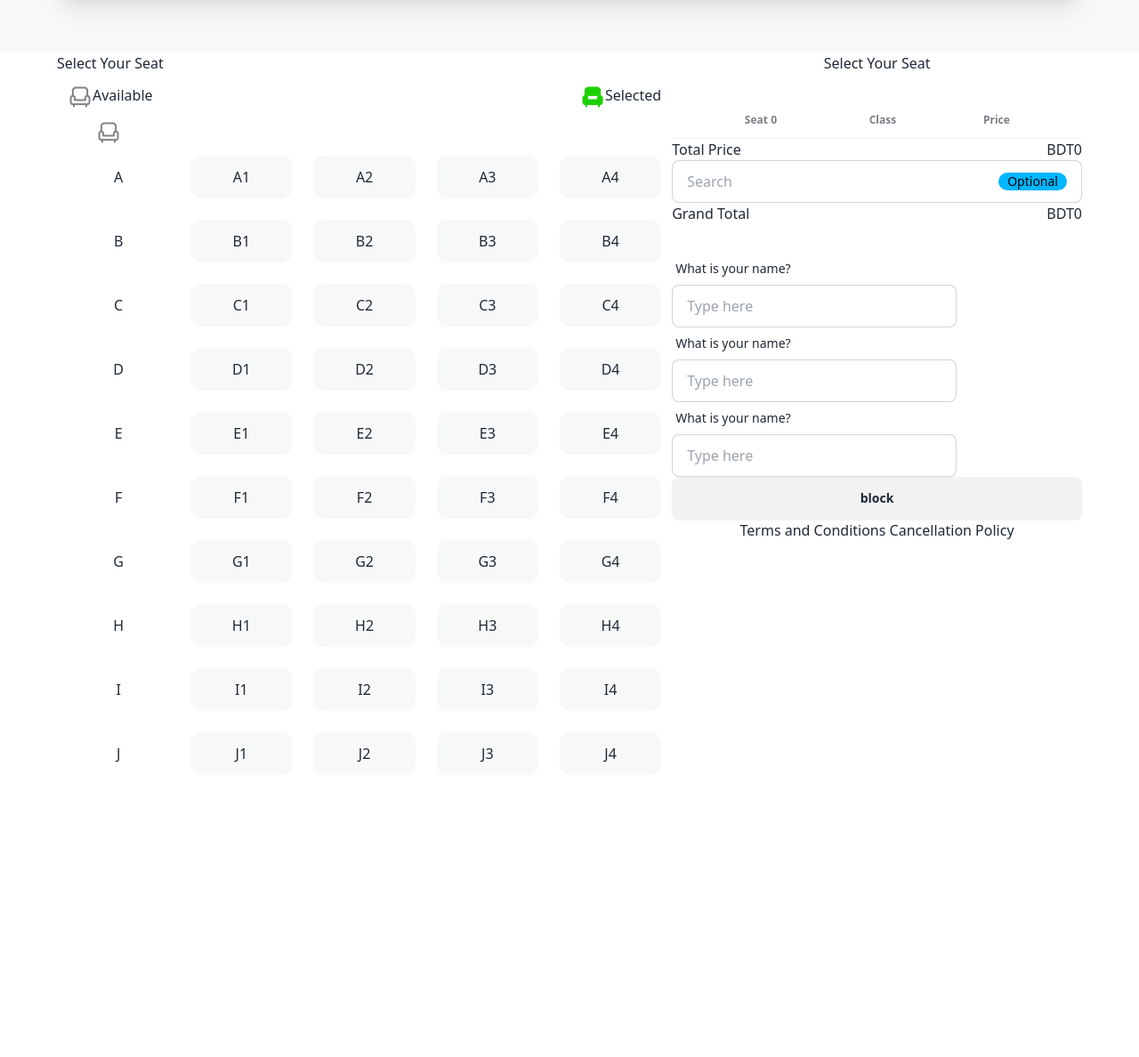
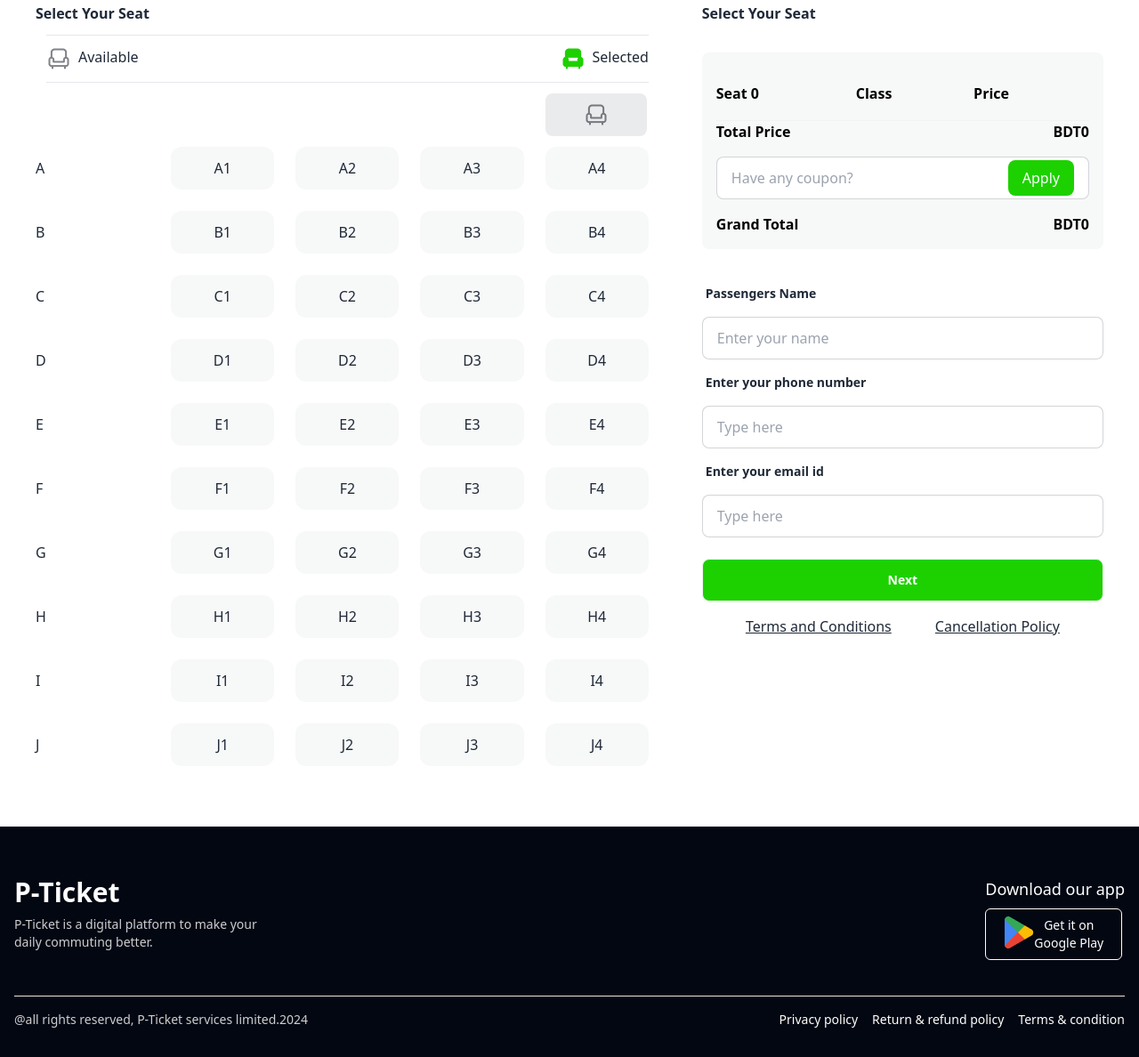
Before and after one commit to salehiin/a5-dom, a plain HTML site: page index.html in a window 1280 px wide. Shown: the part 1935-3123 px from the top of the page at 89% size. Before the commit the page ends 2834 px from the top, so only its background shows below. Drawn offline with nearby package versions, Linux system fonts and the light colour scheme.

Commit message:
lg screen layout doned

```diff
--- a/index.html
+++ b/index.html
@@ -131,7 +131,7 @@
     <section class="py-4">
         <div class="bg-[#F7F8F8] rounded-t-[48px]">
             <!-- TOP PART -->
-            <div class="container mx-auto lg:p-16 p-4 text-center">
+            <div class="container mx-auto text-center">
                 <!-- TITLE -->
                 <div class="p-0 lg:px-56">
                     <h2 class="text-4xl font-bold">P.H Paribahan</h2>
@@ -180,20 +180,19 @@
                 </div>
             </div>
             <!-- BOTTOM PART -->
-            <div class="container mx-auto lg:px-16 px-4 text-center bg-white flex">
+            <div class="container mx-auto p-4 text-center bg-white rounded-t-2xl mt-8 flex ">
                 <!-- left -->
-                <div class="w-full lg:w-3/5">
+                <div class="w-full lg:w-3/5 p-6">
                     <div>
-                        <h2 class="text-left">Select Your Seat</h2>
-                        <div class="flex justify-between m-3">
-                            <span class="flex"><img src="./images/seat-gray.png" alt=""> Available</span>
-                            <span class="flex"><img src="./images/seat-green-filled.png" alt=""> Selected</span>
+                        <h2 class="text-left font-bold">Select Your Seat</h2>
+                        <div class="flex justify-between m-3 py-3 border-y-[1px]">
+                            <span class="flex gap-2"><img src="./images/seat-gray.png" alt=""> Available</span>
+                            <span class="flex gap-2"><img src="./images/seat-green-filled.png" alt=""> Selected</span>
                         </div>
                     </div>
-                    <div></div>
-                    <div class="m-auto px-11"><img src="./images/seat-gray.png" alt=""></div>
+                    <div class="bg-[#eaebec] rounded-lg w-[114px] ml-auto mr-[14px] p-[10px]"><img class="m-auto" src="./images/seat-gray.png" alt=""></div>
                     <div class="flex">
-                        <div class="seat-serial flex flex-col w-full lg:w-1/5">
+                        <div class="seat-serial flex flex-col items-start w-full lg:w-1/5">
                             <div>A</div>
                             <div>B</div>
                             <div>C</div>
@@ -259,50 +258,38 @@
                     </div>
                 </div>
                 <!-- right -->
-                <div class="w-full lg:w-2/5">
-                    <h2>Select Your Seat</h2>
-                    <div class="my-8">
+                <div class="w-full lg:w-2/5 p-6">
+                    <h2 class="text-left font-bold">Select Your Seat</h2>
+                    <div class="my-8 bg-[#f7f8f8] p-4 rounded-lg">
                         <!-- TABLE START -->
                         <div class="overflow-x-auto">
-                            <table class="table">
+                            <table class="table line">
                                 <!-- head -->
-                                <thead>
-                                    <tr>
-                                        <th></th>
+                                <thead class="leading-[60px]">
+                                    <tr class="text-black">
+
                                         <th>Seat <span id="seat-count">0</span></th>
                                         <th>Class</th>
                                         <th>Price</th>
                                     </tr>
                                 </thead>
-                                <tbody id="selected-seat-container">
-                                    <!-- row 1 -->
-                                    <!-- <tr >
-                                        <td>C2</td>
-                                        <td>Economy</td>
-                                        <td>550</td>
-                                    </tr> -->
-                                    <!-- row 2 -->
-                                    <!-- <tr>
-                                        <td>C2</td>
-                                        <td>Economy</td>
-                                        <td>550</td>
-                                    </tr> -->
-                                    <!-- row 3 -->
+                                <tbody id="selected-seat-container" class="leading-[60px]">
+
                                 </tbody>
                             </table>
-                            <div class="flex justify-between">
+                            <div class="flex justify-between text-black font-bold">
                                 <p>Total Price</p>
                                 <p>BDT<span id="total-fare">0</span></p>
                             </div>
-                            <div class="flex justify-between hidden">
+                            <div class="flex justify-between text-black font-bold hidden">
                                 <p>Discount Price</p>
                                 <p>BDT<span id="discountPrice">0</span></p>
                             </div>
-                            <label class="input input-bordered flex items-center gap-2">
-                                <input id="coupon" type="text" class="grow" placeholder="Search" />
-                                <span id="apply-btn" class="badge badge-info">Optional</span>
+                            <label class="input input-bordered flex items-center gap-2 my-4">
+                                <input id="coupon" type="text" class="grow" placeholder="Have any coupon?" />
+                                <span id="apply-btn" class="text-white bg-[#1dd100] rounded-lg px-4 py-2">Apply</span>
                             </label>
-                            <div class="flex justify-between">
+                            <div class="flex justify-between text-black font-bold">
                                 <p>Grand Total</p>
                                 <p>BDT<span id="grand-total">0</span></p>
                             </div>
@@ -311,30 +298,30 @@
                     </div>
                     <div>
                         <form action="">
-                            <label class="form-control w-full max-w-xs">
+                            <label class="form-control w-full">
                                 <div class="label">
-                                    <span class="label-text">What is your name?</span>
+                                    <span class="label-text font-bold">Passengers Name</span>
                                 </div>
-                                <input type="text" placeholder="Type here" class="input input-bordered w-full max-w-xs" />
+                                <input type="text" placeholder="Enter your name" class="input input-bordered w-full my-2" />
                             </label>
-                            <label class="form-control w-full max-w-xs">
+                            <label class="form-control w-full">
                                 <div class="label">
-                                    <span class="label-text">What is your name?</span>
+                                    <span class="label-text font-bold">Enter your phone number</span>
                                 </div>
-                                <input type="text" placeholder="Type here" class="input input-bordered w-full max-w-xs" />
+                                <input type="number" min="10000000000" max="99999999999" placeholder="Type here" class="input input-bordered w-full my-2" required/>
                             </label>
-                            <label class="form-control w-full max-w-xs">
+                            <label class="form-control w-full">
                                 <div class="label">
-                                    <span class="label-text">What is your name?</span>
+                                    <span class="label-text font-bold">Enter your email id</span>
                                 </div>
-                                <input type="text" placeholder="Type here" class="input input-bordered w-full max-w-xs" />
+                                <input type="email" placeholder="Type here" class="input input-bordered w-full my-2" />
                             </label>
-                            <button class="btn btn-block">block</button>
+                            <button class="btn btn-block my-4 text-white bg-[#1DD100]">Next</button>
                         </form>
                     </div>
-                    <div>
-                        <span>Terms and Conditions</span>
-                        <span>Cancellation Policy</span>
+                    <div class="opacity-6 flex justify-evenly">
+                        <a class="underline">Terms and Conditions</a>
+                        <a class="underline">Cancellation Policy</a>
                     </div>
                 </div>
             </div>
@@ -343,6 +330,39 @@
 
 
     </main>
+    <footer class="bg-[#030712] m-0">
+        <div class="container mx-auto p-4 text-center ">
+            <footer class="footer py-10 bg-base-200bg-[#030712] text-white flex justify-between">
+                <nav>
+                    <h2 class="text-3xl font-bold">P-Ticket</h2>
+                    <p class="text-left opacity-80">P-Ticket is a digital platform to make your <br>daily commuting better.</p>
+
+                </nav>
+                <nav>
+                    <h6 class="text-lg">Download our app</h6>
+                    <div class="flex border-white border-[1px] px-5 py-2 rounded-md">
+                        <a class="link link-hover"> <img src="./images/playstore.png" alt=""> </a>
+                        <div>
+                            <p>Get it on</p>
+                            <h5>Google Play</h5>
+                        </div>
+                    </div>
+                </nav>
+            </footer>
+            <footer class="footer pxy-10 py-4 border-t text-white bg-[#030712] border-base-300">
+                <aside class="items-center grid-flow-col">
+                    <p class="opacity-80">@all rights reserved, P-Ticket services limited.2024</p>
+                </aside>
+                <nav class="md:place-self-center md:justify-self-end">
+                    <div class="grid grid-flow-col gap-4">
+                        <a>Privacy policy</a>
+                        <a>Return & refund policy</a>
+                        <a>Terms & condition</a>
+                    </div>
+                </nav>
+            </footer>
+        </div>
+    </footer>
 
 
     <script src="./script.js"></script>
--- a/script.js
+++ b/script.js
@@ -137,15 +137,15 @@ const couponBtn = document.getElementById("apply-btn");
         const couponElement = document.getElementById("coupon").value;
         const couponCode = couponElement.split(" ").join("").toUppercase();
         console.log(couponCode);
-        if(total-fare.innerText > 2000){
+        if(totalFare.innerText > 2000){
             if(couponCode === "NEW15"){
 
                 const discountElement = document.getElementById("discountPrice");
-                const discountAmount =  total-fare.innerText*0.15;
+                const discountAmount =  totalFare*0.15;
                 discountElement.innerText = discountAmount.toFixed(2);
 
                 const restTotal = document.getElementById("grand-total")
-                restTotal.innerText = total-fare.innerText - discountAmount.toFixed(2);
+                restTotal.innerText = totalFare - discountAmount.toFixed(2);
                 document.getElementById("coupon").value="";
 
             }else{
--- a/style.css
+++ b/style.css
@@ -31,3 +31,7 @@ a{
     border-radius: 12px;
     cursor: pointer;
 }
+th, td{
+    font-size: 16px;
+    padding: 0!important;
+}
```
Also changed, not shown: doc.txt.
